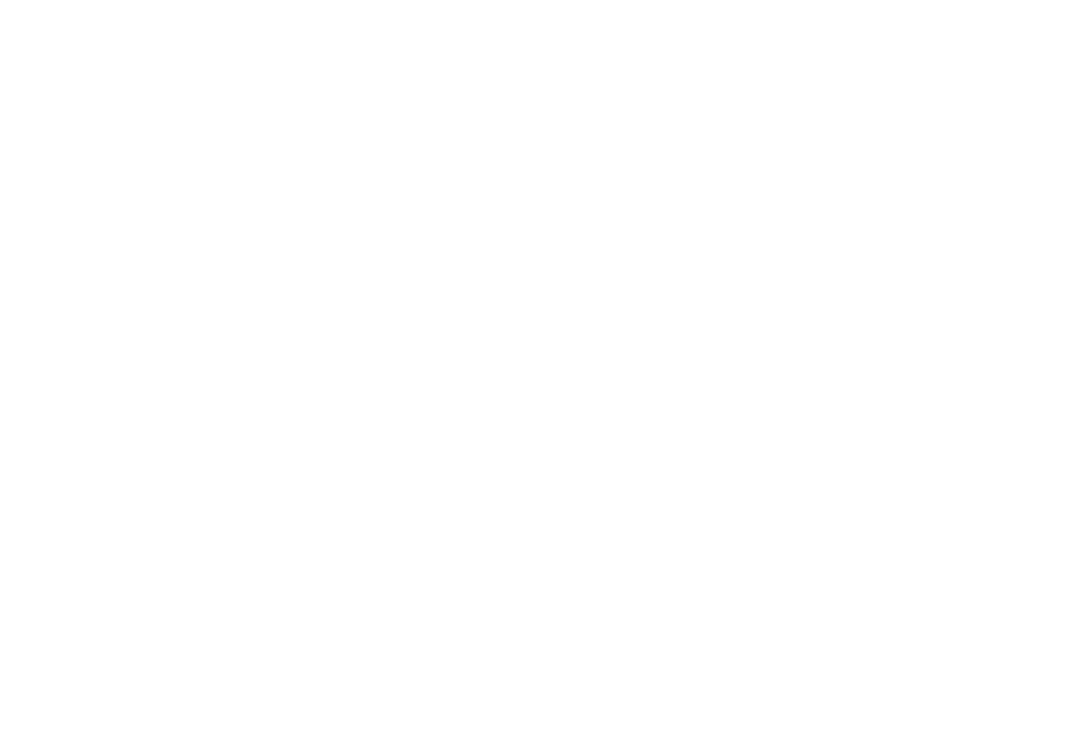
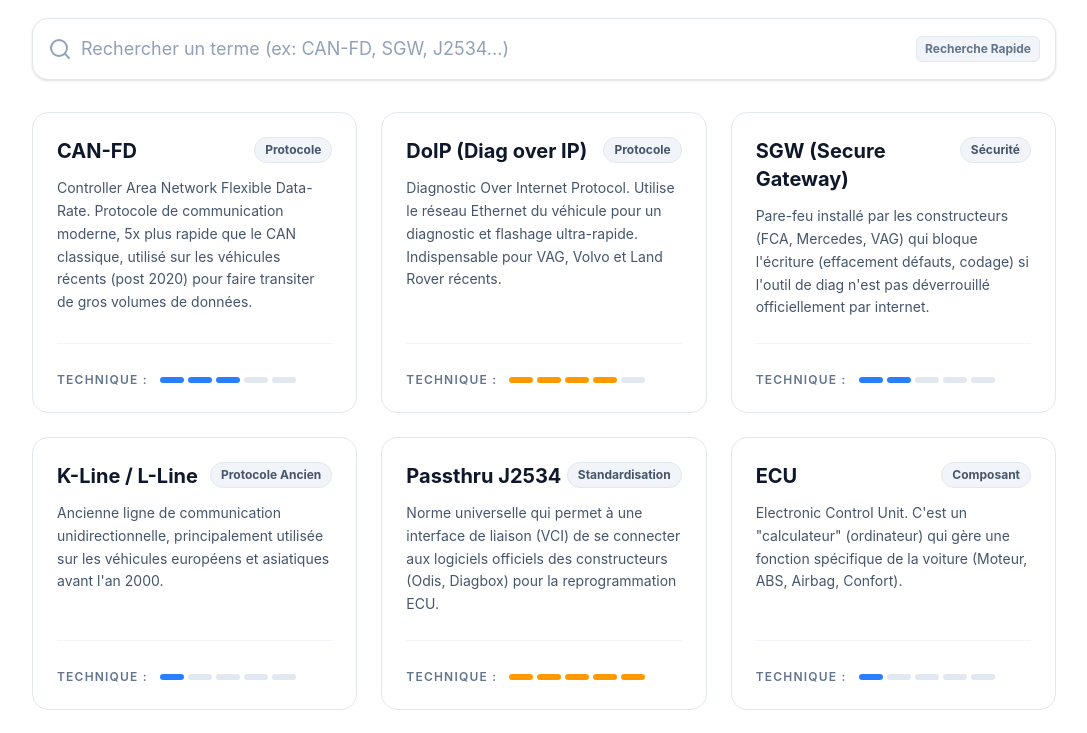
Before and after one commit to JimmyZeer/alitested, a React app in the folder widget/: page / in a window 1280 px wide. Shown: the part 600-1333 px from the top of the page, without its empty margins (96-1183 px from the left). Before the commit the page ends 800 px from the top, so only its background shows below. Built offline with nearby package versions, Linux system fonts and the light colour scheme; the HTML template or start-up script is replaced by a standard one.

Commit message:
feat(widget): add TechDictionary interactive glossary component

```diff
--- /dev/null
+++ b/widget/src/components/TechDictionary.jsx
@@ -0,0 +1,147 @@
+import React, { useState, useMemo } from 'react';
+import { Search, BookOpen, AlertCircle, Info, Zap } from 'lucide-react';
+
+const DICTIONARY_TERMS = [
+    {
+        id: 'can-fd',
+        term: 'CAN-FD',
+        definition: 'Controller Area Network Flexible Data-Rate. Protocole de communication moderne, 5x plus rapide que le CAN classique, utilisé sur les véhicules récents (post 2020) pour faire transiter de gros volumes de données.',
+        complexity: 3, // 1 to 5
+        category: 'Protocole'
+    },
+    {
+        id: 'doip',
+        term: 'DoIP (Diag over IP)',
+        definition: 'Diagnostic Over Internet Protocol. Utilise le réseau Ethernet du véhicule pour un diagnostic et flashage ultra-rapide. Indispensable pour VAG, Volvo et Land Rover récents.',
+        complexity: 4,
+        category: 'Protocole'
+    },
+    {
+        id: 'sgw',
+        term: 'SGW (Secure Gateway)',
+        definition: 'Pare-feu installé par les constructeurs (FCA, Mercedes, VAG) qui bloque l\'écriture (effacement défauts, codage) si l\'outil de diag n\'est pas déverrouillé officiellement par internet.',
+        complexity: 2,
+        category: 'Sécurité'
+    },
+    {
+        id: 'k-line',
+        term: 'K-Line / L-Line',
+        definition: 'Ancienne ligne de communication unidirectionnelle, principalement utilisée sur les véhicules européens et asiatiques avant l\'an 2000.',
+        complexity: 1,
+        category: 'Protocole Ancien'
+    },
+    {
+        id: 'j2534',
+        term: 'Passthru J2534',
+        definition: 'Norme universelle qui permet à une interface de liaison (VCI) de se connecter aux logiciels officiels des constructeurs (Odis, Diagbox) pour la reprogrammation ECU.',
+        complexity: 5,
+        category: 'Standardisation'
+    },
+    {
+        id: 'ecu',
+        term: 'ECU',
+        definition: 'Electronic Control Unit. C\'est un "calculateur" (ordinateur) qui gère une fonction spécifique de la voiture (Moteur, ABS, Airbag, Confort).',
+        complexity: 1,
+        category: 'Composant'
+    },
+    {
+        id: 'obd2',
+        term: 'OBD2 / EOBD',
+        definition: 'Standard de diagnostic obligatoire depuis 2001 (essence) et 2004 (diesel) en Europe, qui normalise la prise 16 broches et les codes défauts liés à la pollution.',
+        complexity: 1,
+        category: 'Standardisation'
+    },
+    {
+        id: 'immo',
+        term: 'IMMO (Antidémarrage)',
+        definition: 'Système de sécurité qui empêche le démarrage du moteur sans la clé ou le transpondeur RFID correctement codé et reconnu par le véhicule.',
+        complexity: 3,
+        category: 'Sécurité'
+    }
+];
+
+export default function TechDictionary() {
+    const [searchQuery, setSearchQuery] = useState('');
+
+    // Filtrage dynamique
+    const filteredTerms = useMemo(() => {
+        return DICTIONARY_TERMS.filter(item =>
+            item.term.toLowerCase().includes(searchQuery.toLowerCase()) ||
+            item.definition.toLowerCase().includes(searchQuery.toLowerCase()) ||
+            item.category.toLowerCase().includes(searchQuery.toLowerCase())
+        );
+    }, [searchQuery]);
+
+    // Rendu de la barre de complexité
+    const renderComplexity = (level) => {
+        return (
+            <div className="flex items-center gap-1 mt-3" title={`Complexité : ${level}/5`}>
+                <span className="text-xs font-semibold text-slate-500 uppercase tracking-widest mr-2">Technique :</span>
+                {[1, 2, 3, 4, 5].map(i => (
+                    <div
+                        key={i}
+                        className={`h-1.5 w-6 rounded-full transition-colors ${i <= level ? (level > 3 ? 'bg-amber-500' : 'bg-blue-500') : 'bg-slate-200'}`}
+                    />
+                ))}
+            </div>
+        );
+    };
+
+    return (
+        <div className="w-full max-w-5xl mx-auto my-12 font-sans">
+
+            {/* Search Header Style Apple/Stripe */}
+            <div className="relative mb-8 pt-4">
+                <div className="absolute inset-y-0 left-0 pl-4 flex items-center pointer-events-none pt-4">
+                    <Search className="h-6 w-6 text-slate-400" />
+                </div>
+                <input
+                    type="text"
+                    className="block w-full pl-12 pr-4 py-4 bg-white border border-slate-200 rounded-2xl text-lg text-slate-900 placeholder-slate-400 focus:outline-none focus:ring-4 focus:ring-blue-500/10 focus:border-blue-500 transition-all shadow-sm"
+                    placeholder="Rechercher un terme (ex: CAN-FD, SGW, J2534...)"
+                    value={searchQuery}
+                    onChange={(e) => setSearchQuery(e.target.value)}
+                />
+                <div className="absolute right-4 top-1/2 -translate-y-1/2 mt-2 hidden sm:flex items-center gap-2">
+                    <span className="bg-slate-100 text-slate-500 text-xs font-bold px-2 py-1 rounded-md border border-slate-200">Recherche Rapide</span>
+                </div>
+            </div>
+
+            {/* Grid of Terms */}
+            <div className="grid grid-cols-1 md:grid-cols-2 lg:grid-cols-3 gap-6">
+                {filteredTerms.length > 0 ? (
+                    filteredTerms.map((item) => (
+                        <div
+                            key={item.id}
+                            className="group relative bg-white p-6 rounded-2xl border border-slate-200 hover:border-blue-300 hover:shadow-lg transition-all duration-300 flex flex-col h-full cursor-default"
+                        >
+                            <div className="flex justify-between items-start mb-3">
+                                <h3 className="text-xl font-bold text-slate-900 m-0 group-hover:text-blue-600 transition-colors">
+                                    {item.term}
+                                </h3>
+                                <span className="inline-flex items-center bg-slate-100 text-slate-600 text-xs font-bold px-2.5 py-1 rounded-full border border-slate-200">
+                                    {item.category}
+                                </span>
+                            </div>
+
+                            <p className="text-slate-600 text-sm leading-relaxed mb-6 flex-grow">
+                                {item.definition}
+                            </p>
+
+                            <div className="mt-auto border-t border-slate-100 pt-4">
+                                {renderComplexity(item.complexity)}
+                            </div>
+                        </div>
+                    ))
+                ) : (
+                    <div className="col-span-full py-12 text-center bg-white rounded-2xl border border-slate-200 border-dashed">
+                        <Info className="w-12 h-12 text-slate-300 mx-auto mb-3" />
+                        <h3 className="text-lg font-bold text-slate-900 mb-1">Aucun terme trouvé</h3>
+                        <p className="text-slate-500">Essayez une autre recherche (ex: protocole, diag, OBD).</p>
+                    </div>
+                )}
+            </div>
+
+        </div>
+    );
+}
--- a/widget/src/main.jsx
+++ b/widget/src/main.jsx
@@ -2,12 +2,12 @@
 import { createRoot } from 'react-dom/client';
 import './index.css';
 import SuitcaseSelector from './components/SuitcaseSelector';
+import TechDictionary from './components/TechDictionary';
 
-// Find the root element in the HTML
-const container = document.getElementById('suitcase-selector-root');
-
-if (container) {
-    const root = createRoot(container);
+// Inject Suitcase Selector if container exists
+const suitcaseContainer = document.getElementById('suitcase-selector-root');
+if (suitcaseContainer) {
+    const root = createRoot(suitcaseContainer);
     root.render(
         <React.StrictMode>
             <div className="suitcase-widget-wrapper">
@@ -15,6 +15,17 @@
             </div>
         </React.StrictMode>
     );
-} else {
-    console.warn('SuitcaseSelector Widget Error: Container element with id "suitcase-selector-root" not found.');
 }
+
+// Inject Tech Dictionary if container exists
+const dictionaryContainer = document.getElementById('tech-dictionary-root');
+if (dictionaryContainer) {
+    const root = createRoot(dictionaryContainer);
+    root.render(
+        <React.StrictMode>
+            <div className="dictionary-widget-wrapper">
+                <TechDictionary />
+            </div>
+        </React.StrictMode>
+    );
+}
```
